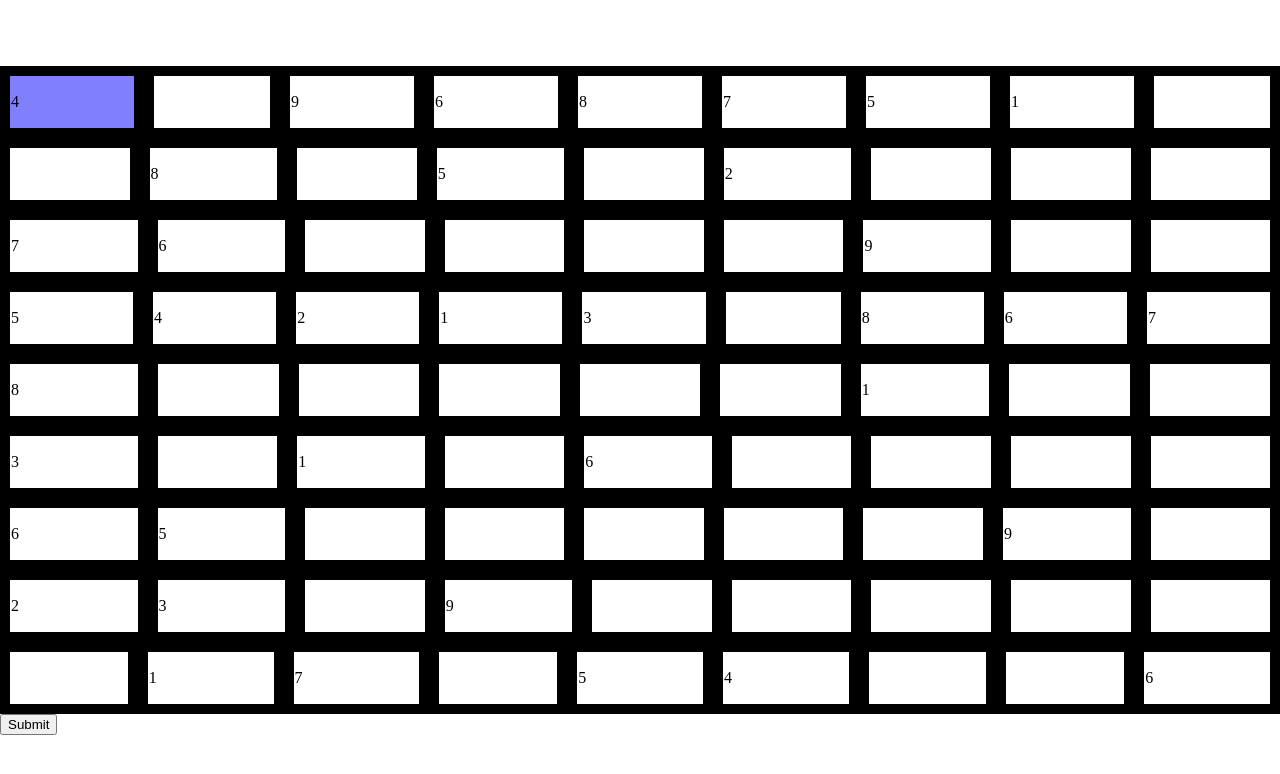
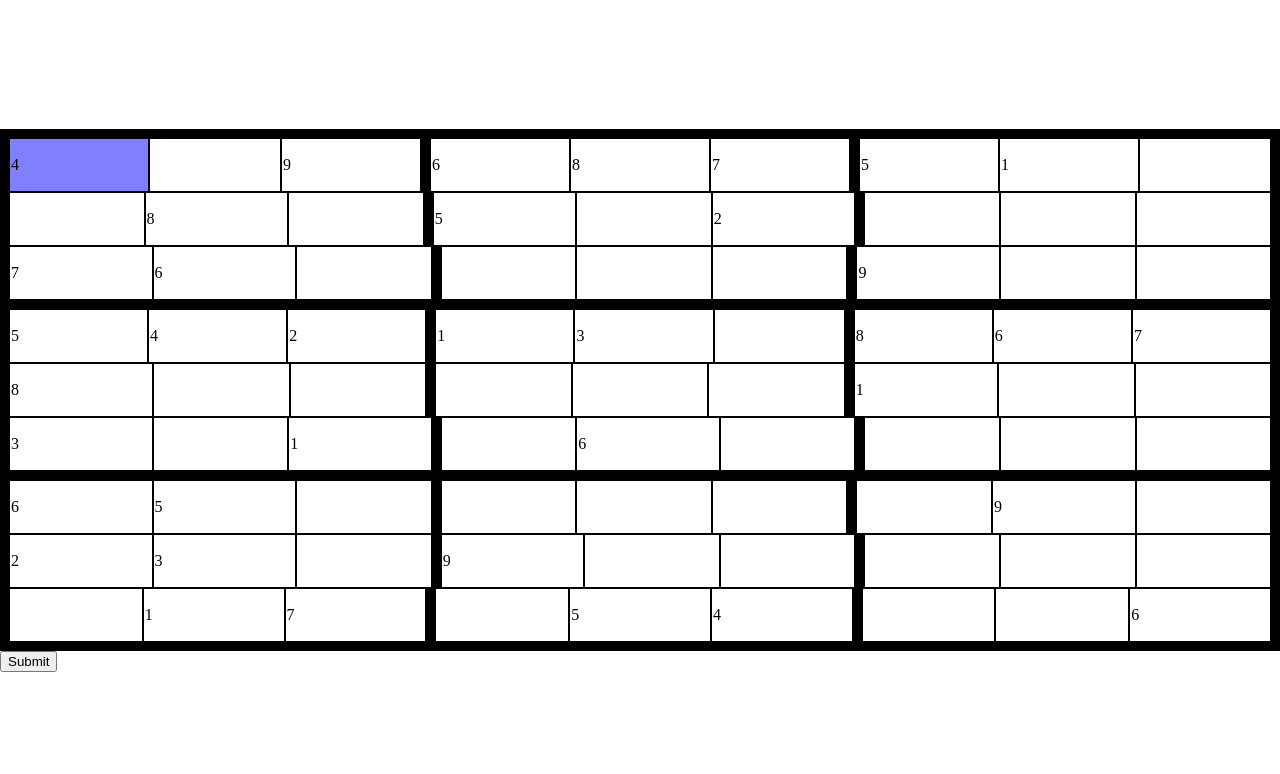
Before and after one commit to GABETROLL/react_sudoku, a React (Vite) app: page / in a window 1280 px wide. Both pictures are taken after a click on the button "Easy". Shown: the top 774 px of the page. Built offline with nearby package versions, Linux system fonts and the light colour scheme.

Commit message:
Style board borders

```diff
--- a/src/Game.css
+++ b/src/Game.css
@@ -20,12 +20,24 @@
 }
 
 .cell {
-  border-width: 10px;
+  border-width: 1px;
   border-color: black;
   border-style: solid;
 
   flex-grow: 1;
   font-size: 1rem;
+}
+.cell:nth-child(3n - 2) {
+  border-left-width: 10px;
+}
+.cell:nth-child(9) {
+  border-right-width: 10px;
+}
+tr:nth-child(3n - 2) > .cell {
+  border-top-width: 10px;
+}
+tr:nth-child(9) > .cell {
+  border-bottom-width: 10px;
 }
 
 .permanent {
```
